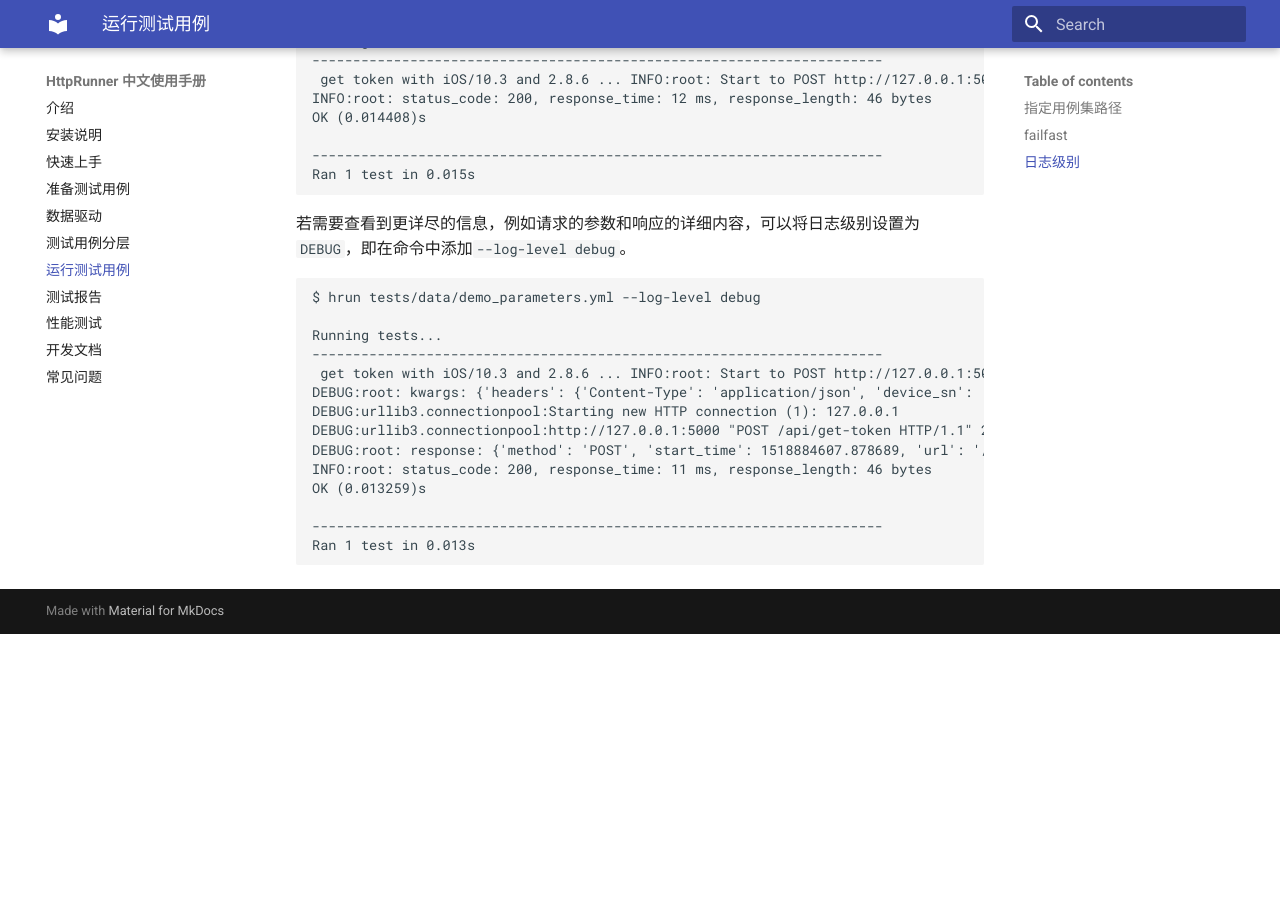
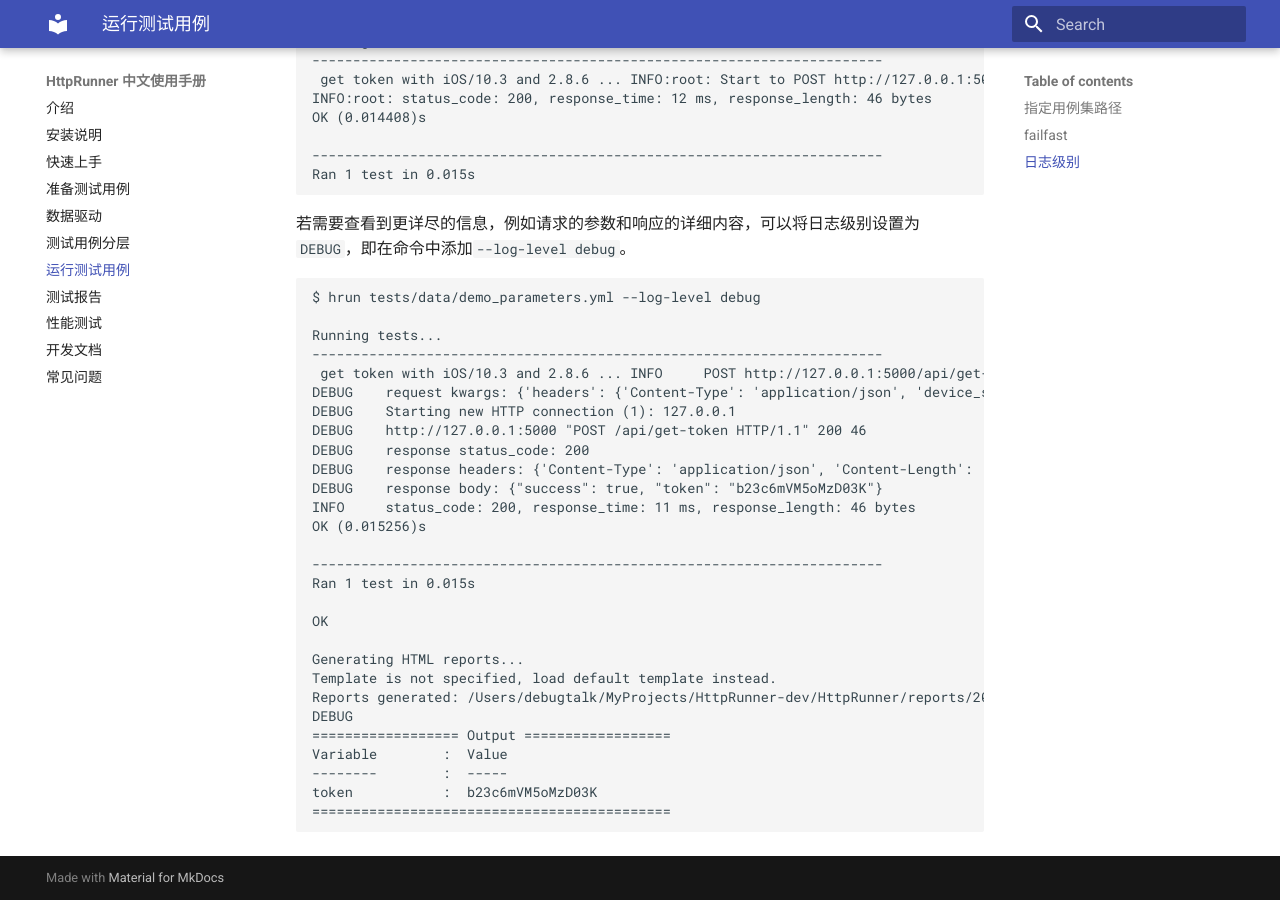
Before and after one commit to httprunner/docs-v1x, an MkDocs documentation site: the page built from docs/run-test.md, in a window 1280 px wide and 900 px high, scrolled down 1031 px. Built offline with MkDocs 1.6.1 and Material for MkDocs 9.7.7, drawn with Linux system fonts in a browser that asks for light colours; old or Windows-style settings are respelled for this version of MkDocs; before the commit the page ends 1665 px from its top, so only the background shows below that.

Commit message:
update run-test in debug mode

````diff
--- a/docs/run-test.md
+++ b/docs/run-test.md
@@ -57,14 +57,28 @@
 
 Running tests...
 ----------------------------------------------------------------------
- get token with iOS/10.3 and 2.8.6 ... INFO:root: Start to POST http://127.0.0.1:5000/api/get-token
-DEBUG:root: kwargs: {'headers': {'Content-Type': 'application/json', 'device_sn': 'eOq6w6T7DaFnHvu', 'user_agent': 'iOS/10.3', 'os_platform': 'ios', 'app_version': '2.8.6'}, 'json': {'sign': '354432a9efd9111e8ee2a77f9c08124d997876a9'}}
-DEBUG:urllib3.connectionpool:Starting new HTTP connection (1): 127.0.0.1
-DEBUG:urllib3.connectionpool:http://127.0.0.1:5000 "POST /api/get-token HTTP/1.1" 200 46
-DEBUG:root: response: {'method': 'POST', 'start_time': 1518884607.878689, 'url': '/api/get-token', 'response_time': 11, 'content_size': 46, 'request_headers': {'User-Agent': 'python-requests/2.18.4', 'Accept-Encoding': 'gzip, deflate', 'Accept': '*/*', 'Connection': 'keep-alive', 'Content-Type': 'application/json', 'device_sn': 'eOq6w6T7DaFnHvu', 'user_agent': 'iOS/10.3', 'os_platform': 'ios', 'app_version': '2.8.6', 'Content-Length': '52'}, 'request_body':b'{"sign": "354432a9efd9111e8ee2a77f9c08124d997876a9"}', 'status_code': 200, 'response_headers': {'Content-Type': 'application/json', 'Content-Length': '46', 'Server': 'Werkzeug/0.14.1 Python/3.6.4', 'Date': 'Sat, 17 Feb 2018 16:23:27 GMT'}, 'response_content': b'{"success": true, "token": "Wo2J1hKCdSq7l66s"}'}
-INFO:root: status_code: 200, response_time: 11 ms, response_length: 46 bytes
-OK (0.013259)s
+ get token with iOS/10.3 and 2.8.6 ... INFO     POST http://127.0.0.1:5000/api/get-token
+DEBUG    request kwargs: {'headers': {'Content-Type': 'application/json', 'device_sn': 'fK6Jxb5QJKYkN5G', 'user_agent': 'iOS/10.3', 'os_platform': 'ios', 'app_version': '2.8.6'}, 'json': {'sign': '2b2eb00a06bf35623efe55a79118ac29df2f88ee'}}
+DEBUG    Starting new HTTP connection (1): 127.0.0.1
+DEBUG    http://127.0.0.1:5000 "POST /api/get-token HTTP/1.1" 200 46
+DEBUG    response status_code: 200
+DEBUG    response headers: {'Content-Type': 'application/json', 'Content-Length': '46', 'Server': 'Werkzeug/0.14.1 Python/3.6.4', 'Date': 'Thu, 22 Feb 201814:58:13 GMT'}
+DEBUG    response body: {"success": true, "token": "b23c6mVM5oMzD03K"}
+INFO     status_code: 200, response_time: 11 ms, response_length: 46 bytes
+OK (0.015256)s
 
 ----------------------------------------------------------------------
-Ran 1 test in 0.013s
+Ran 1 test in 0.015s
+
+OK
+
+Generating HTML reports...
+Template is not specified, load default template instead.
+Reports generated: /Users/debugtalk/MyProjects/HttpRunner-dev/HttpRunner/reports/2018-02-22-22-58-13.html
+DEBUG
+================== Output ==================
+Variable        :  Value
+--------        :  -----
+token           :  b23c6mVM5oMzD03K
+============================================
 ```
````
